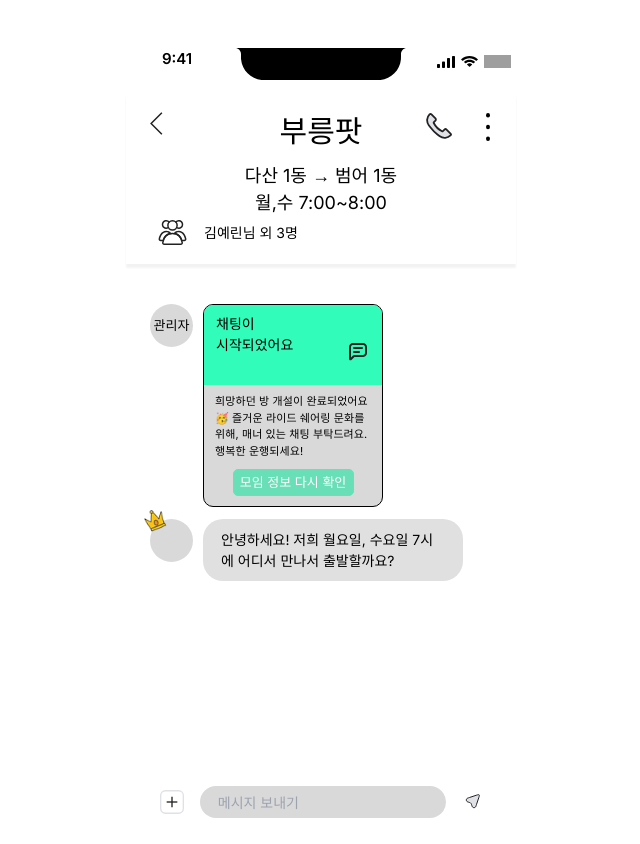
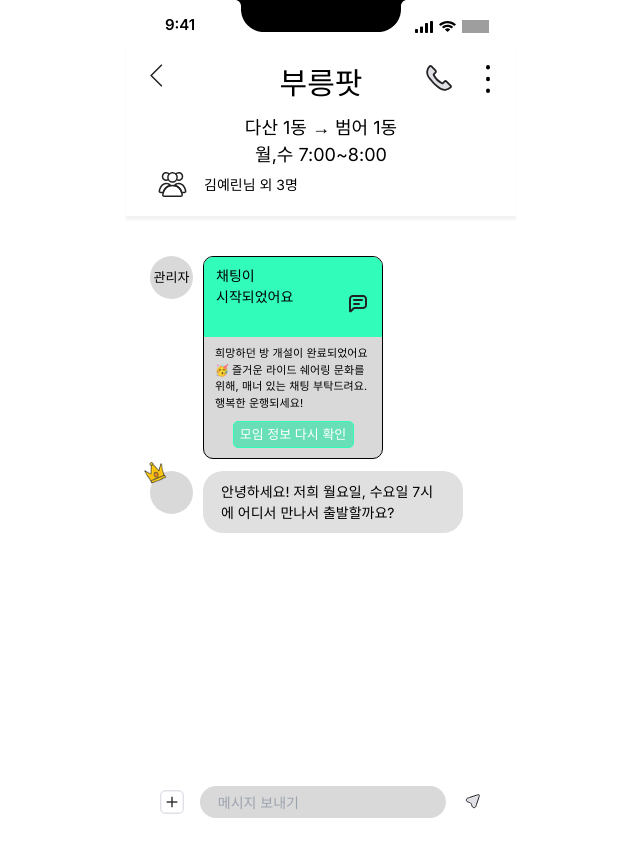
Before and after one commit to Likelion-Yonsei-14th/14-ASSIGNMENT-FRONTEND-team1-week6, a React (Vite) app: page /chat/1 in a window 1280 px wide. Shown: the whole page, without its empty margins (319-959 px from the left). Built offline with nearby package versions, Linux system fonts and the light colour scheme; grey boxes are pictures that could not be loaded.

Commit message:
refactor: 공통 프레임 및 상태 바 간격 조정

```diff
--- a/src/components/common/MobileFrame.tsx
+++ b/src/components/common/MobileFrame.tsx
@@ -4,7 +4,7 @@ type MobileFrameProps = {
 
 export default function MobileFrame({ children }: MobileFrameProps) {
   return (
-    <main className="relative mx-auto h-[844px] w-[390px] bg-white  pt-[48px]">
+    <main className="relative mx-auto h-[844px] w-[390px] bg-white">
       {children}
     </main>
   );
--- a/src/components/common/StatusBar.tsx
+++ b/src/components/common/StatusBar.tsx
@@ -6,7 +6,7 @@ import SignalIcon from "../../assets/Mobile Signal.svg";
 export default function StatusBar() {
   return (
     <div className="relative h-[44px] w-full">
-      <span className="absolute left-[24px] top-[1px] flex h-[21px] w-[54px] items-center justify-center text-[15px] font-semibold text-black">
+      <span className="absolute left-[27px] top-[15px] flex h-[21px] w-[54px] items-center justify-center text-[15px] font-semibold text-black">
         9:41
       </span>
 
@@ -16,7 +16,7 @@ export default function StatusBar() {
         className="absolute left-1/2 top-0 h-[32px] w-[172px] -translate-x-1/2"
       />
 
-      <div className="absolute right-[5px] top-[7px] flex h-[13px] items-center gap-[6px]">
+      <div className="absolute right-[26.6px] top-[20px] flex h-[13px] items-center gap-[6px]">
         <img src={SignalIcon} alt="" className="h-[12px] w-[18px]" />
         <img src={WifiIcon} alt="" className="h-[11.83px] w-[17px]" />
         <img src={BatteryIcon} alt="" className="h-[13px] w-[27.4px]" />
```
